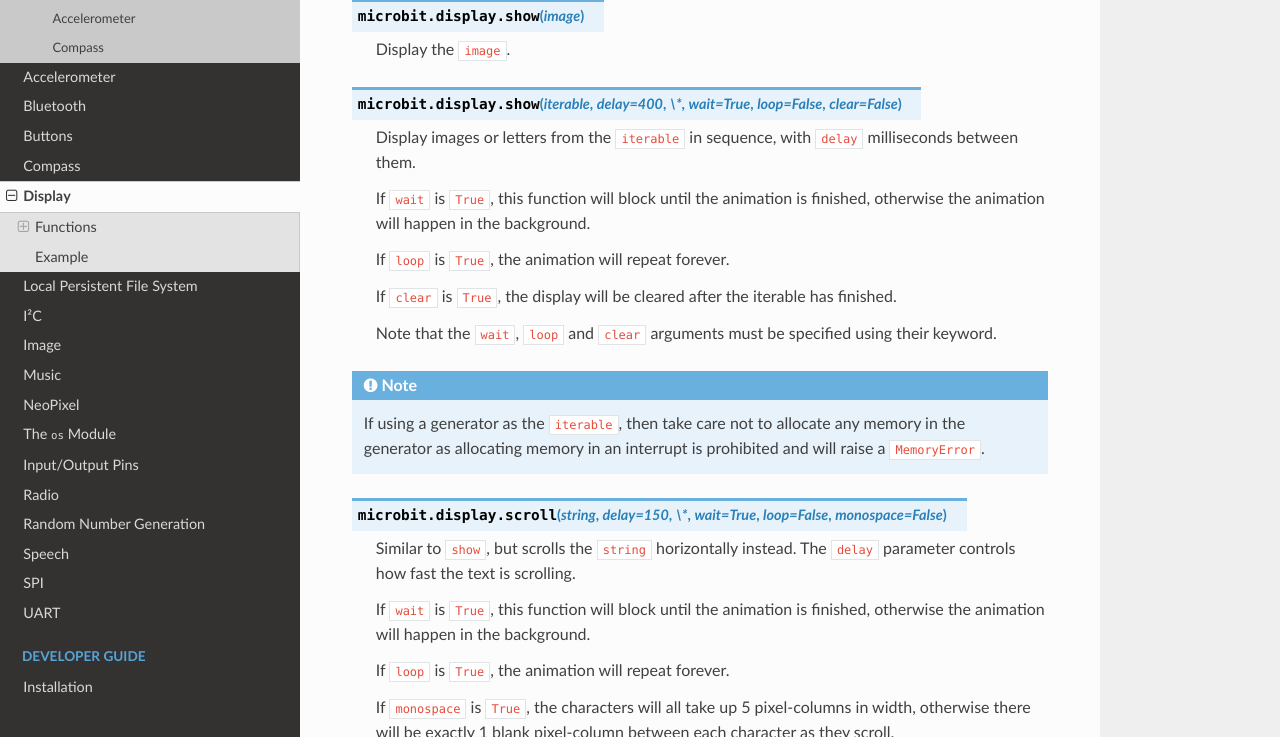
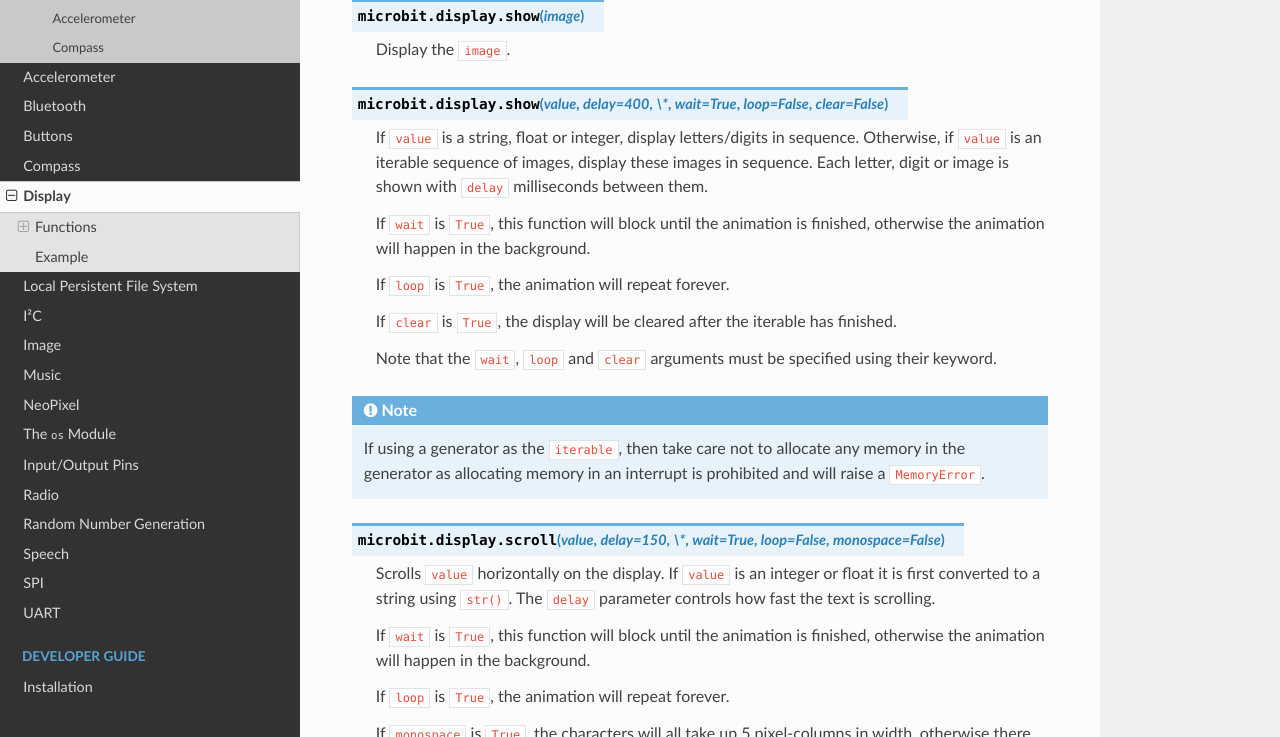
Before and after one commit to bbcmicrobit/micropython, a Sphinx documentation site: the page built from docs/display.rst, in a window 1280 px wide and 900 px high, scrolled down 761 px, cut to the strip 163-900 px from the top of the window. Built offline with Sphinx 7.4.7 and the Read the Docs theme 2.0.0, drawn with Linux system fonts in a browser that asks for light colours.

Commit message:
docs: Update documentation to reflect changes to display module.

```diff
--- a/docs/display.rst
+++ b/docs/display.rst
@@ -32,10 +32,11 @@
     Display the ``image``.
 
 
-.. py:function:: show(iterable, delay=400, \*, wait=True, loop=False, clear=False)
+.. py:function:: show(value, delay=400, \*, wait=True, loop=False, clear=False)
 
-    Display images or letters from the ``iterable`` in sequence, with ``delay``
-    milliseconds between them.
+    If ``value`` is a string, float or integer, display letters/digits in sequence.
+    Otherwise, if ``value`` is an iterable sequence of images, display these images in sequence.
+    Each letter, digit or image is shown with ``delay`` milliseconds between them.
 
     If ``wait`` is ``True``, this function will block until the animation is
     finished, otherwise the animation will happen in the background.
@@ -53,10 +54,11 @@
     in the generator as allocating memory in an interrupt is prohibited and will raise a
     ``MemoryError``.
 
-.. py:function:: scroll(string, delay=150, \*, wait=True, loop=False, monospace=False)
+.. py:function:: scroll(value, delay=150, \*, wait=True, loop=False, monospace=False)
 
-    Similar to ``show``, but scrolls the ``string`` horizontally instead. The
-    ``delay`` parameter controls how fast the text is scrolling.
+    Scrolls ``value`` horizontally on the display. If ``value`` is an integer or float it is
+    first converted to a string using ``str()``. The ``delay`` parameter controls how fast
+    the text is scrolling.
 
     If ``wait`` is ``True``, this function will block until the animation is
     finished, otherwise the animation will happen in the background.
```
